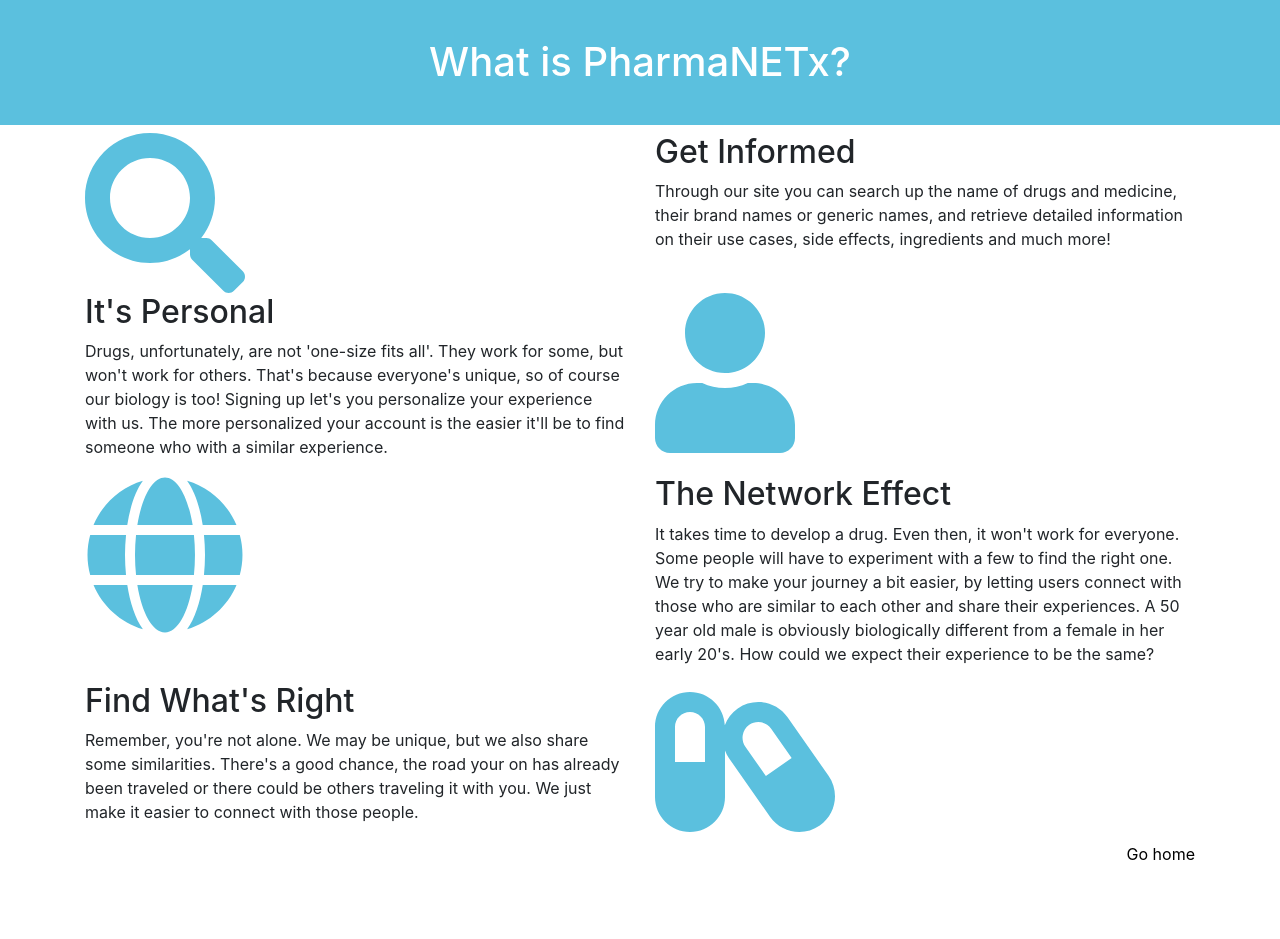
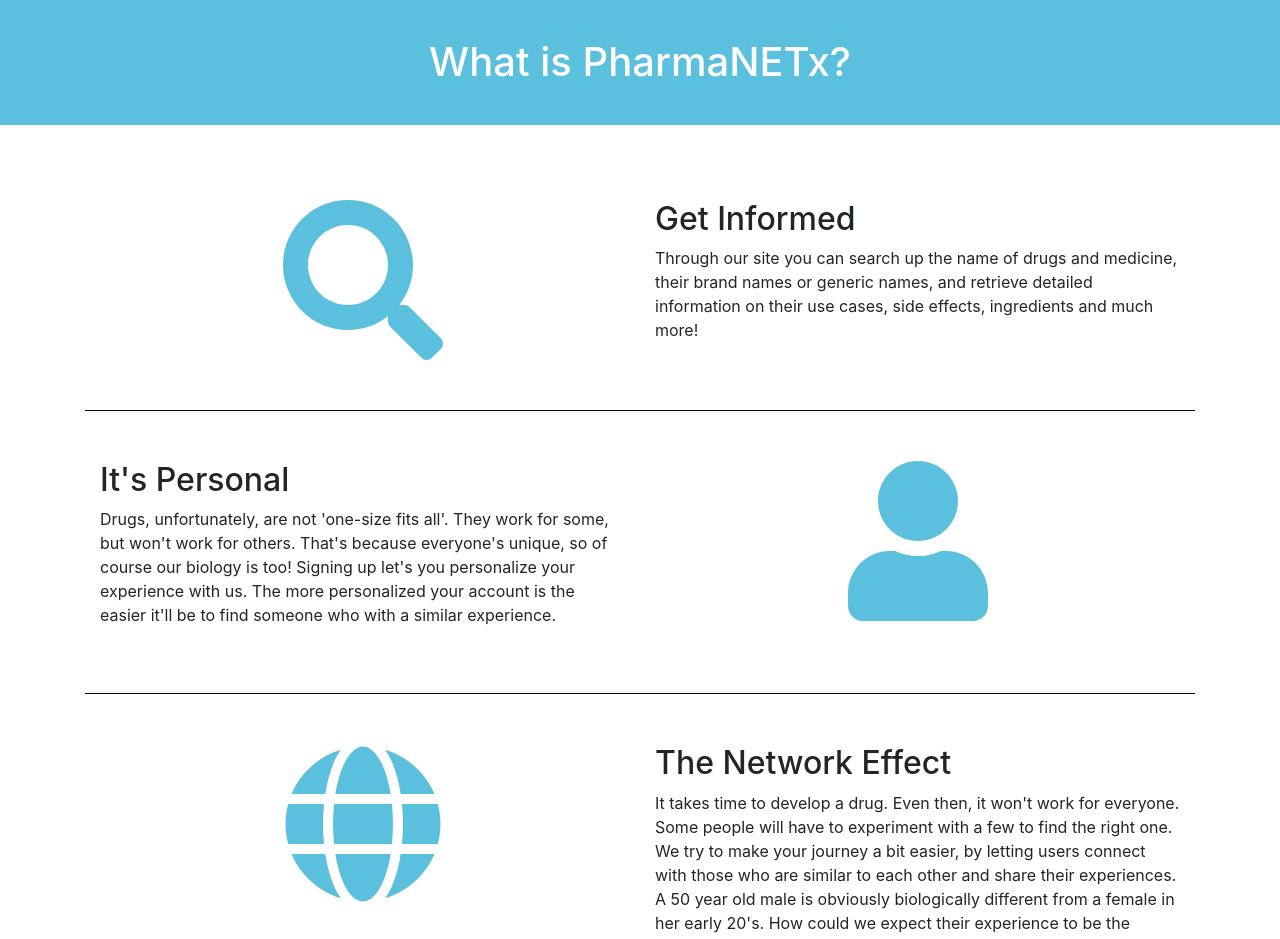
Before and after one commit to wakira765/cs4550-sp20-group8-project, a React (Create React App) app: page /about in a window 1280 px wide. Shown: the top 939 px of the page. Before the commit the page ends 866 px from the top, so only its background shows below. Built offline with nearby package versions, Linux system fonts and the light colour scheme.

Commit message:
styling changes

```diff
--- a/src/containers/AboutContainer.js
+++ b/src/containers/AboutContainer.js
@@ -14,43 +14,43 @@
             <div>
                 <h1 id="about-header">What is { WEBAPP_NAME }?</h1>
             </div>
-            <div className="container">
-                <div className="row">
-                    <div className="col-6">
+            <div className="about-container container">
+                <div className="about-row row">
+                    <div className="about-row-column col-6">
                         <FontAwesomeIcon icon={faSearch} size="10x" style={{color: "#5bc0de"}}></FontAwesomeIcon>
                     </div>
-                    <div className="col-6">
+                    <div className="about-row-column col-6">
                         <h2>Get Informed</h2>
                         <p>{GET_INFORMED_PARA}</p>
                     </div>
                 </div>
 
-                <div className="row">
-                    <div className="col-6">
+                <div className="about-row row">
+                    <div className="about-row-column col-6">
                         <h2>It's Personal</h2>
                         <p>{ITS_PERSONAL_PARA}</p>
                     </div>
-                    <div className="col-6">
+                    <div className="about-row-column col-6">
                         <FontAwesomeIcon icon={faUser} size="10x" style={{color: "#5bc0de"}}></FontAwesomeIcon>
                     </div>
                 </div>
 
-                <div className="row">
-                    <div className="col-6">
+                <div className="about-row row">
+                    <div className="about-row-column col-6">
                         <FontAwesomeIcon icon={faGlobe} size="10x" style={{color: "#5bc0de"}}></FontAwesomeIcon>
                     </div>
-                    <div className="col-6">
+                    <div className="about-row-column col-6">
                         <h2>The Network Effect</h2>
                         <p>{NET_EFFECT_PARA}</p>
                     </div>
                 </div>
 
-                <div className="row">
-                    <div className="col-6">
+                <div className="about-row row">
+                    <div className="about-row-column col-6">
                         <h2>Find What's Right</h2>
                         <p>{FIND_WHATS_RIGHT_PARA}</p>
                     </div>
-                    <div className="col-6">
+                    <div className="about-row-column col-6">
                         <FontAwesomeIcon icon={faCapsules} size="10x" style={{color: "#5bc0de"}}></FontAwesomeIcon>
                     </div>
                 </div>
--- a/src/index.css
+++ b/src/index.css
@@ -71,8 +71,16 @@
 
 /* nav bar styles */
 .nav-bar {
-    padding: 20px 10px;
+    padding: 20px;
     background-color: #17a2b8;
+}
+
+.nav-bar .home-button-link {
+    display: block;
+    text-align: right;
+    padding: 0 10px;
+    color: #ffffff;
+    text-decoration: none;
 }
 
 .nav-bar .search-bar-label {
@@ -111,6 +119,31 @@
 .nav-bar .cta-container .search-button:active {
     background-color: #138496;
     border-color: #117a8b;
+}
+
+/* About page styles */
+.about-container {
+    margin: 50px 0;
+}
+
+.about-container .about-row {
+    padding: 25px 0 50px;
+    margin: 25px 0;
+}
+
+.about-container .about-row:not(:last-of-type) {
+    border-bottom: 1px solid #000000;
+}
+
+.about-container .about-row svg {
+    display: block;
+    margin: auto;
+}
+
+.about-container #link-to-home {
+    display: block;
+    float: none;
+    text-align: right;
 }
 
 /* Search page styles */
--- a/src/styles/Home.css
+++ b/src/styles/Home.css
@@ -2,13 +2,16 @@
     position: fixed;
     top: 0;
     width: 100%;
-    height: 70px;
     z-index: 1;
 }
 .home-logo {
     position: relative;
     color: white;
     float: left;
+}
+
+#home-main-content {
+    justify-content: center;
 }
 
 .home-navbar-dropdowns {
@@ -26,10 +29,6 @@
 #home-search-bar {
     position: relative;
     left: 2%;
-}
-
-#home-center{
-    margin: auto
 }
 
 #home-displayed-content {
--- a/src/styles/News.css
+++ b/src/styles/News.css
@@ -4,8 +4,8 @@
     margin-bottom: 2%;
 }
 
-.card-descript {
-    padding: 1%
+#news-cards-list {
+    padding-left: 0;
 }
 
 .card-source {
--- a/src/styles/Profile.css
+++ b/src/styles/Profile.css
@@ -2,13 +2,22 @@
     position: fixed;
     top: 0;
     width: 100%;
-    height: 75px;
     z-index: 1;
 }
+
 .profile-logo {
     position: relative;
     color: white;
     float: left;
+}
+
+.form-group {
+    margin-bottom: 20px;
+}
+
+.collapse form,
+.collapse label {
+    margin: 20px 0;
 }
 
 .profile-navbar-dropdowns {
```
